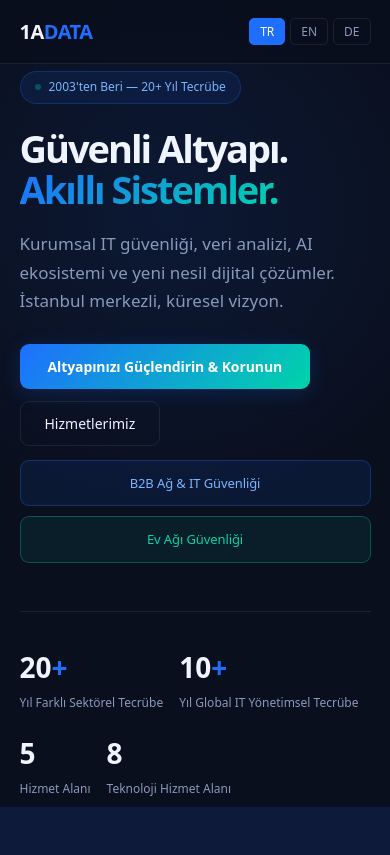
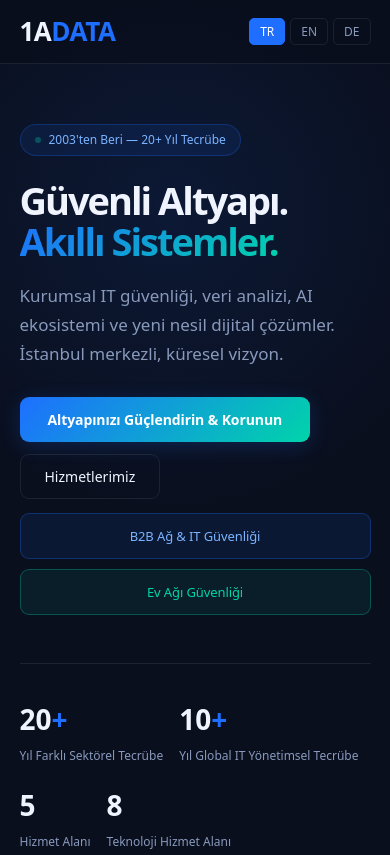
Before and after one commit to tonireplicate/1adata, a plain HTML site: page index.html in a window 390 px wide. Shown: the top 855 px of the page. Drawn offline with Linux system fonts and the light colour scheme.

Commit message:
fix: logo bigger, hero mobile, briefing text updated

```diff
--- a/index.html
+++ b/index.html
@@ -10,7 +10,7 @@
 :root{--c1:#0a0f1e;--c2:#0d1a3a;--acc:#1e6fff;--acc2:#00d4aa;--text:#f0f4ff;--muted:#8899bb;--border:rgba(255,255,255,0.08);--card:rgba(255,255,255,0.04);--card-h:rgba(255,255,255,0.07)}
 body{background:var(--c1);color:var(--text);font-family:system-ui,-apple-system,sans-serif;font-size:16px;line-height:1.7;overflow-x:hidden}
 nav{position:sticky;top:0;z-index:100;background:rgba(10,15,30,0.95);border-bottom:1px solid var(--border);padding:0 5%;display:flex;align-items:center;justify-content:space-between;height:64px}
-.logo{font-weight:800;font-size:20px;letter-spacing:-.5px}.logo span{color:var(--acc)}
+.logo{font-weight:800;font-size:26px;letter-spacing:-.5px}.logo span{color:var(--acc)}
 .nav-links{display:flex;gap:22px}
 .nav-links a{color:var(--muted);text-decoration:none;font-size:14px;cursor:pointer;transition:color .2s}
 .nav-links a:hover{color:var(--text)}
@@ -18,6 +18,7 @@ nav{position:sticky;top:0;z-index:100;background:rgba(10,15,30,0.95);border-bott
 .lb{background:transparent;border:1px solid var(--border);color:var(--muted);font-size:12px;padding:4px 10px;border-radius:5px;cursor:pointer;transition:all .2s;font-family:inherit}
 .lb.active,.lb:hover{background:var(--acc);border-color:var(--acc);color:#fff}
 .hero{min-height:88vh;display:flex;align-items:center;padding:0 5%;position:relative}
+@media(max-width:700px){.hero{min-height:auto;padding:60px 5% 48px}}
 .hero::before{content:'';position:absolute;top:-150px;right:-80px;width:600px;height:600px;background:radial-gradient(circle,rgba(30,111,255,.1) 0%,transparent 70%);pointer-events:none}
 .hi{max-width:760px;position:relative;z-index:1}
 .hbadge{display:inline-flex;align-items:center;gap:8px;background:rgba(30,111,255,.1);border:1px solid rgba(30,111,255,.25);color:#7ab4ff;font-size:12px;padding:5px 14px;border-radius:100px;margin-bottom:24px}
@@ -304,7 +305,7 @@ tr:{
   s4t:"Teknoloji & GPU Gücü Danışmanlığı",s4d:"B2B AI altyapısı, GPU hesaplama ihtiyaçları ve yerel AI ekosistemi kurulumu için stratejik danışmanlık.",
   s5t:"Veri Toplama, Analiz & İstatistiksel Çalışmalar",s5d:"Kurumsal veri toplama süreçleri, istatistiksel modelleme, raporlama ve veriye dayalı karar destek sistemleri.",
   s6t:"Kurumsal Yapay Zeka & Makine Öğrenimi",s6d:"Kurumsal AI uygulamalarının kurulumu, model entegrasyonu, yerel altyapıda çalışan ML sistemleri ve süregelen işletim danışmanlığı.",
-  s7t:"Yapay Zeka Haber Bülteni",s7d:"OpenAileen altyapısıyla derlenen günlük AI & teknoloji briefingi. Sektördeki gelişmeleri, model güncellemelerini ve dijital dönüşüm haberlerini takip edin.",s7cta:"→ Ücretsiz Abone Ol — Hemen Başla",
+  s7t:"Yapay Zeka Haber Bülteni",s7d:"OpenAileen altyapısıyla derlenen günlük AI & teknoloji briefingi. Kendi haber bülteninizi oluşturun — sektördeki gelişmeleri, model güncellemelerini ve dijital dönüşüm haberlerini kişiselleştirilmiş akışınızda takip edin.",s7cta:"→ Ücretsiz Abone Ol — Hemen Başla",
   atag:"Hakkımızda",atitle:"Biz Kimiz?",
   aname:"1ADATA Yönetimi",arole:"Odaklı, deneyimli, sonuç öncelikli",
   e1l:"Tecrübe",e1v:"2003 →",e2l:"Global Kurumsal Deneyim",e2v:"10+ yıl",e3l:"Alan",e3v:"Lojistik & IT",e4l:"Odak",e4v:"B2B & Kurumsal",
@@ -358,7 +359,7 @@ en:{
   s4t:"Technology & GPU Power Consulting",s4d:"Strategic consulting for B2B AI infrastructure, GPU computing needs and local AI ecosystem deployment.",
   s5t:"Data Collection, Analysis & Statistical Studies",s5d:"Corporate data collection process design, statistical modelling, reporting and data-driven decision support systems.",
   s6t:"Enterprise AI & Machine Learning",s6d:"Enterprise AI application deployment, model integration, locally-run ML systems and ongoing operational consulting.",
-  s7t:"AI News Briefing",s7d:"Daily AI & technology briefing powered by OpenAileen. Stay ahead with sector updates, model releases and digital transformation news.",s7cta:"→ Start Free Subscription",
+  s7t:"AI News Briefing",s7d:"Daily AI & technology briefing powered by OpenAileen. Create your own personalised briefing — curate sector updates, model releases and digital transformation news in your own feed.",s7cta:"→ Start Free Subscription",
   atag:"About Us",atitle:"Who We Are",
   aname:"1ADATA Management",arole:"Focused, experienced, results first",
   e1l:"Experience",e1v:"2003 →",e2l:"Global Corporate Experience",e2v:"10+ years",e3l:"Field",e3v:"Logistics & IT",e4l:"Focus",e4v:"B2B & Enterprise",
@@ -412,7 +413,7 @@ de:{
   s4t:"Technologie & GPU-Leistungsberatung",s4d:"Strategische Beratung für B2B-KI-Infrastruktur, GPU-Rechenanforderungen und KI-Ökosystembereitstellung.",
   s5t:"Datenerhebung, Analyse & Statistische Studien",s5d:"Datenerhebungsprozesse, statistische Modellierung, Berichterstattung und datengestützte Entscheidungsunterstützung.",
   s6t:"Unternehmens-KI & Maschinelles Lernen",s6d:"Deployment von Unternehmens-KI-Anwendungen, Modellintegration, lokal betriebene ML-Systeme und laufende Betriebsberatung.",
-  s7t:"KI-Nachrichtenbriefing",s7d:"Tägliches Technologie- und KI-Nachrichtenbriefing auf Basis der OpenAileen-Infrastruktur. Kostenlos für unsere Kunden und Follower.",s7cta:"→ Jetzt kostenlos starten",
+  s7t:"KI-Nachrichtenbriefing",s7d:"Tägliches KI- & Technologie-Briefing auf Basis von OpenAileen. Erstellen Sie Ihr eigenes personalisiertes Briefing — kuratieren Sie Branchennews, Modell-Updates und Transformationsthemen in Ihrem eigenen Feed.",s7cta:"→ Jetzt kostenlos starten",
   atag:"Über uns",atitle:"Wer wir sind",
   aname:"1ADATA Management",arole:"Fokussiert, erfahren, Ergebnis zuerst",
   e1l:"Erfahrung",e1v:"2003 →",e2l:"Globale Unternehmenserfahrung",e2v:"10+ Jahre",e3l:"Bereich",e3v:"Logistik & IT",e4l:"Fokus",e4v:"B2B & Unternehmen",
```
